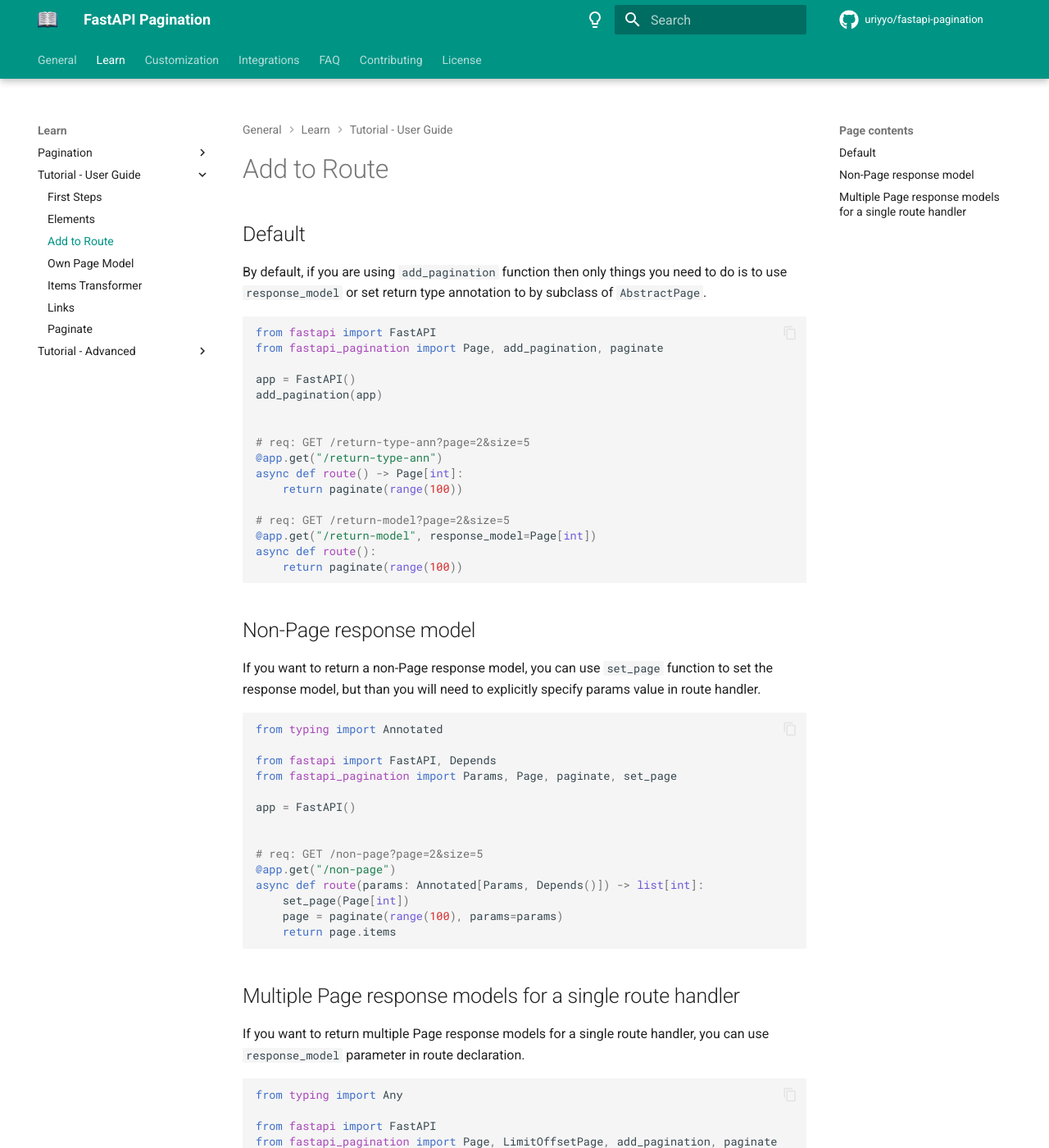
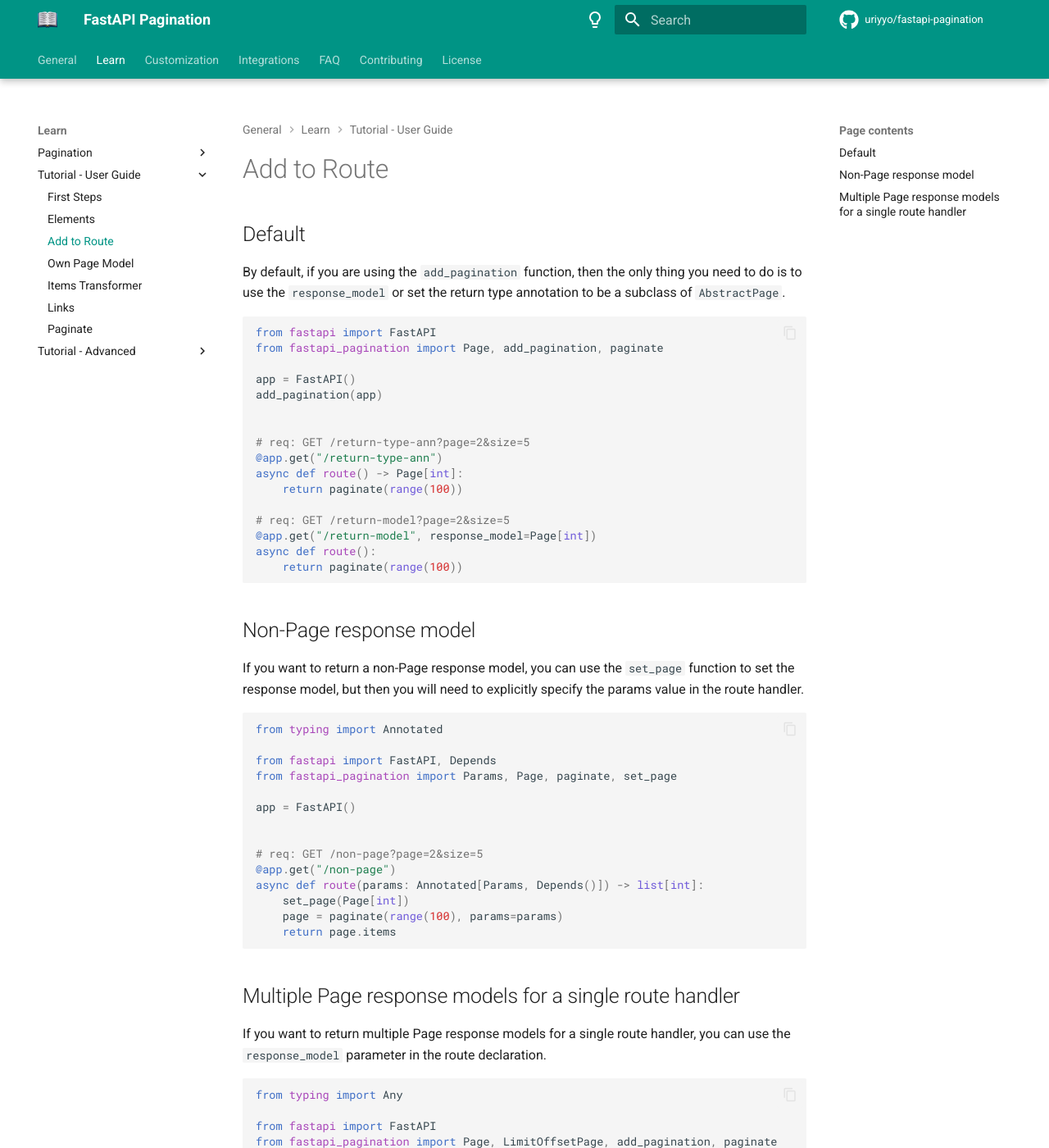
Before and after one commit to uriyyo/fastapi-pagination, an MkDocs documentation site: the page built from docs/learn/tutorial_user_guide/add_to_route.md, in a window 1280 px wide and 1400 px high. Shown: the whole window at 82% size. Built offline with MkDocs 1.6.1 and Material for MkDocs 9.7.7, drawn with Linux system fonts in a browser that asks for light colours; comment, search, counter and statistics services are not loaded.

Commit message:
Update add_to_route.md (#1396)

````diff
--- a/docs/learn/tutorial_user_guide/add_to_route.md
+++ b/docs/learn/tutorial_user_guide/add_to_route.md
@@ -1,7 +1,8 @@
 ## Default
 
-By default, if you are using `add_pagination` function then only things you need to do is to use `response_model` or
-set return type annotation to by subclass of `AbstractPage`.
+By default, if you are using the `add_pagination` function, then the only thing you need to do is to use the
+`response_model` or set the return type annotation to be a subclass of `AbstractPage`.
+
 
 ```py
 from fastapi import FastAPI
@@ -25,8 +26,8 @@
 
 ## Non-Page response model
 
-If you want to return a non-Page response model, you can use `set_page` function to set the response model, but
-than you will need to explicitly specify params value in route handler.
+If you want to return a non-Page response model, you can use the `set_page` function to set the response model, but
+then you will need to explicitly specify the params value in the route handler.
 
 ```py
 from typing import Annotated
@@ -47,8 +48,8 @@
 
 ## Multiple Page response models for a single route handler
 
-If you want to return multiple Page response models for a single route handler, you can use `response_model` parameter
-in route declaration.
+If you want to return multiple Page response models for a single route handler, you can use the `response_model` parameter
+in the route declaration.
 
 ```py
 from typing import Any
````
